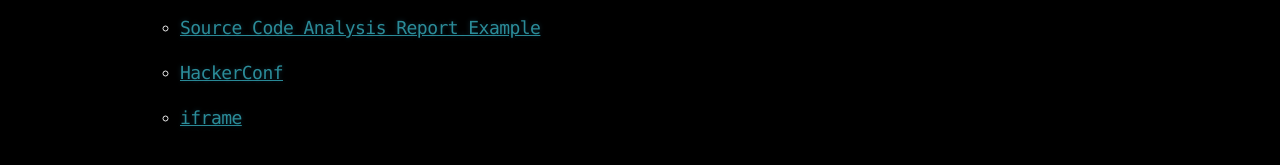
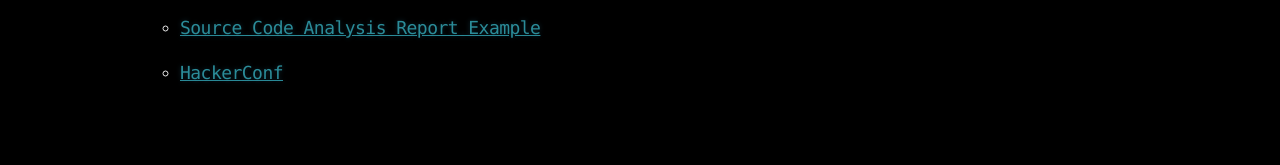
Before and after one commit to meryem0x/meryem0x.github.io, a Jekyll site: the page built from index.md, in a window 1280 px wide. Shown: the part 445-610 px from the top of the page. Built offline with Jekyll 4.4.1, drawn with Linux system fonts in a browser that asks for light colours; our own code applies the rules of GitHub Pages for plain Markdown files.

Commit message:
Update index.md

```diff
--- a/index.md
+++ b/index.md
@@ -9,4 +9,3 @@ layout: default
 *   ### [Pentest Report Example](./Pentest Report.pdf)
 *   ### [Source Code Analysis Report Example](./Source Code Review Report.pdf)
 *   ### [HackerConf](https://youtu.be/VucqK2zcMu8)
-*   ### [iframe](iframe.html)
```
